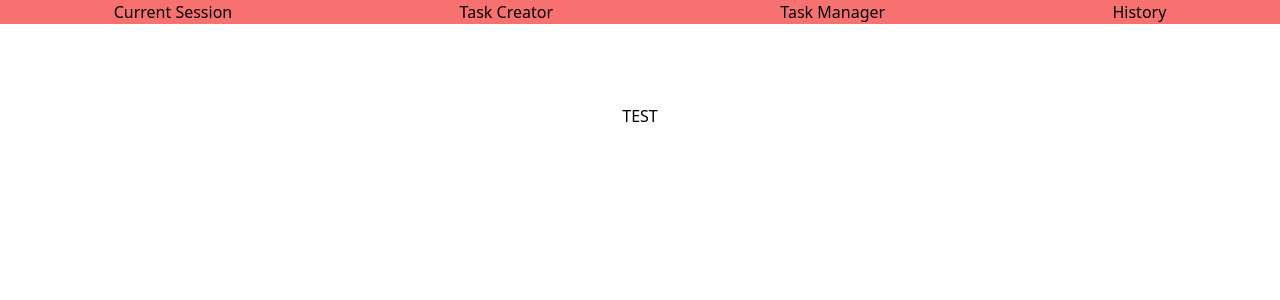
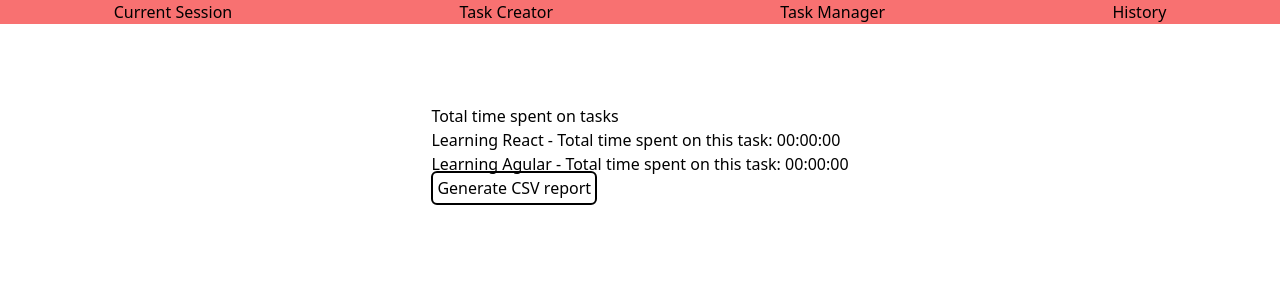
Before and after one commit to jprymak/pomodoro-deluxe, a React (Create React App) app: page /history in a window 1280 px wide. Shown: the top 300 px of the page. Built offline with nearby package versions, Linux system fonts and the light colour scheme.

Commit message:
feat: add csv file generating

```diff
--- a/src/App.js
+++ b/src/App.js
@@ -163,7 +163,7 @@ class App extends React.Component {
               />
             </Route>
             <Route path="/history">
-              <History
+              <History tasks={this.state.tasks}
               />
             </Route>
             <Route path="/">
--- a/src/components/History.js
+++ b/src/components/History.js
@@ -1,13 +1,66 @@
-import React from "react"
+import React from "react";
+import {
+  getHoursFromSeconds,
+  getMinutesFromSeconds,
+  getRemainingSecondsFromSeconds,
+} from "../lib/time";
+import { CSVLink, CSVDownload } from "react-csv";
 
-class History extends React.Component{
-state={}
+class History extends React.Component {
+  constructor(props) {
+    super(props);
+    this.state = {};
+    this.csvData = this.createCSVData();
+  }
 
-    render(){
-        return(
-            <div>TEST</div>
-        )
-    }
+  createCSVData() {
+    const { tasks } = this.props;
+    let csvData = [];
+    tasks.forEach((task) => {
+      csvData.push([task.task, task.elapsedTimeInSeconds]);
+    });
+    console.log(csvData);
+    return csvData;
+  }
+
+  render() {
+    const { tasks } = this.props;
+
+    console.log(tasks);
+
+    return (
+      <div>
+        <h1>Total time spent on tasks</h1>
+        <ul>
+          {tasks.map((task) => {
+            const elapsedHours = getHoursFromSeconds(task.elapsedTimeInSeconds);
+            const elapsedMinutes = getMinutesFromSeconds(
+              task.elapsedTimeInSeconds
+            );
+            const elapsedSeconds = getRemainingSecondsFromSeconds(
+              task.elapsedTimeInSeconds
+            );
+            return (
+              <li>
+                {task.task} - Total time spent on this task:{" "}
+                {elapsedHours < 10 ? "0" + elapsedHours : elapsedHours}:
+                {elapsedMinutes < 10 ? "0" + elapsedMinutes : elapsedMinutes}:
+                {elapsedSeconds < 10 ? "0" + elapsedSeconds : elapsedSeconds}
+              </li>
+            );
+          })}
+        </ul>
+        <CSVLink
+          data={this.csvData}
+          filename={"my-file.csv"}
+          headers ={["task name", "total time spent"]}
+          className={`p-1 self-center border-solid border-2 border-black rounded-md mt-4 w-20`}
+        >
+          Generate CSV report
+        </CSVLink>
+      </div>
+    );
+  }
 }
 
 export default History;
```
